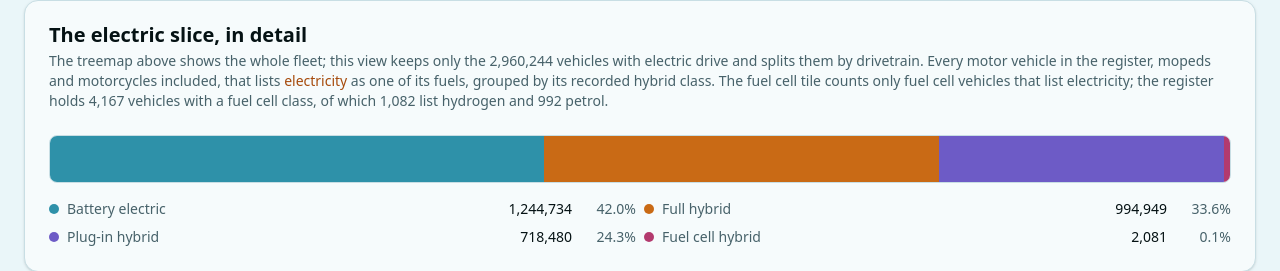
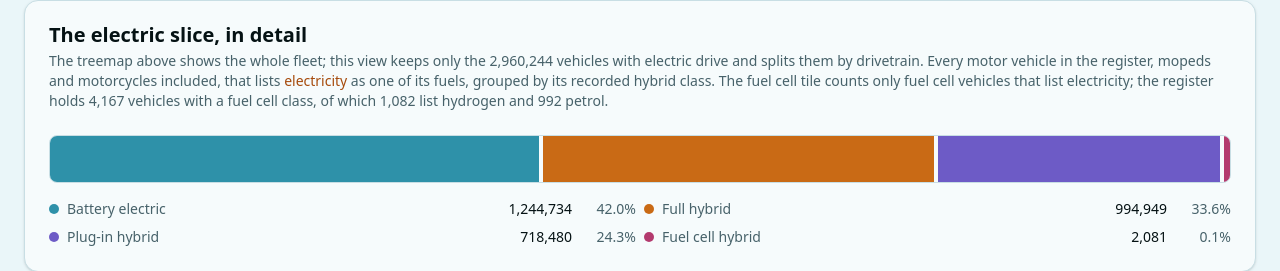
Before and after one commit to pixelatenl/rdw-fleet-explorer, a Next.js app: page / in a window 1280 px wide. Shown: the part 1147-1418 px from the top of the page. Built offline with nearby package versions, Linux system fonts and the light colour scheme.

Commit message:
Add 4px gaps between the electric split bar segments
The track shrinks by the total gap before the proportional shares are
taken, so the segments still fill the bar exactly; the fuel cell
sliver keeps its 0.5% minimum clamp.

Generated by Mistral Vibe.
Co-Authored-By: Mistral Vibe <vibe@mistral.ai>

```diff
--- a/components/electric-split-chart.tsx
+++ b/components/electric-split-chart.tsx
@@ -16,20 +16,28 @@ const tokenByKey: Record<string, string> = {
   fchv: "var(--drivetrain-fchv)",
 };
 
+/** Gap between segments, in px; the track width shrinks by the total gap. */
+const SEGMENT_GAP_PX = 4;
+
 /**
  * One stacked bar: all vehicles with electric drive, split into
  * battery electric, full hybrid, plug-in hybrid and fuel cell hybrid.
  * Each segment fills flat with its drivetrain token, the same palette
- * as the treemap tiles above; hover, focus and tap tooltips come from
- * the shared client tooltip component.
+ * as the treemap tiles above, and a small gap separates the segments
+ * so each category reads as its own block; hover, focus and tap
+ * tooltips come from the shared client tooltip component.
  */
 export function ElectricSplitChart() {
   const segments = snapshot.electricSplit;
+  // The gaps consume track width, so the proportional shares are taken
+  // over what remains after subtracting them.
+  const trackWidth = `calc(100% - ${SEGMENT_GAP_PX * (segments.length - 1)}px)`;
 
   return (
     <figure>
       <div
         className="flex h-12 w-full overflow-hidden rounded-md border border-border"
+        style={{ gap: SEGMENT_GAP_PX }}
         role="img"
         aria-label={`Of ${formatNumber(electricVehicles)} vehicles with electric drive, ${formatNumber(segments[0].count)} are battery electric, ${formatNumber(segments[1].count)} are full hybrid, ${formatNumber(segments[2].count)} are plug-in hybrid and ${formatNumber(segments[3].count)} are fuel cell hybrid.`}
       >
@@ -49,7 +57,7 @@ export function ElectricSplitChart() {
                   {...trigger}
                   className="chart-tooltip-trigger"
                   style={{
-                    width: `${Math.max(width, 0.5)}%`,
+                    width: `calc(${trackWidth} * ${Math.max(width, 0.5) / 100})`,
                     backgroundColor: token,
                   }}
                 />
```
